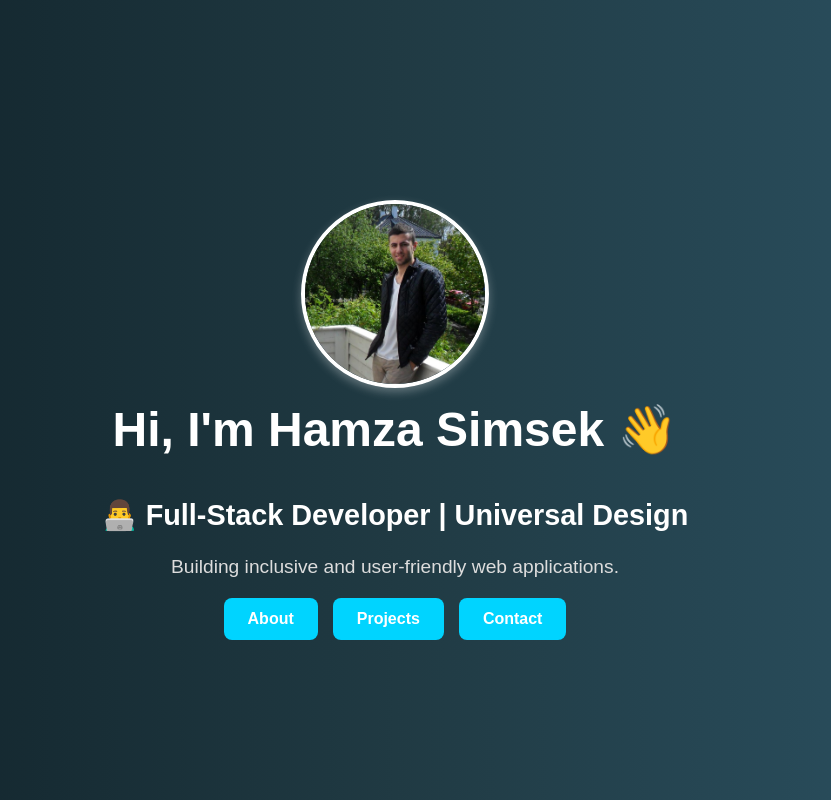
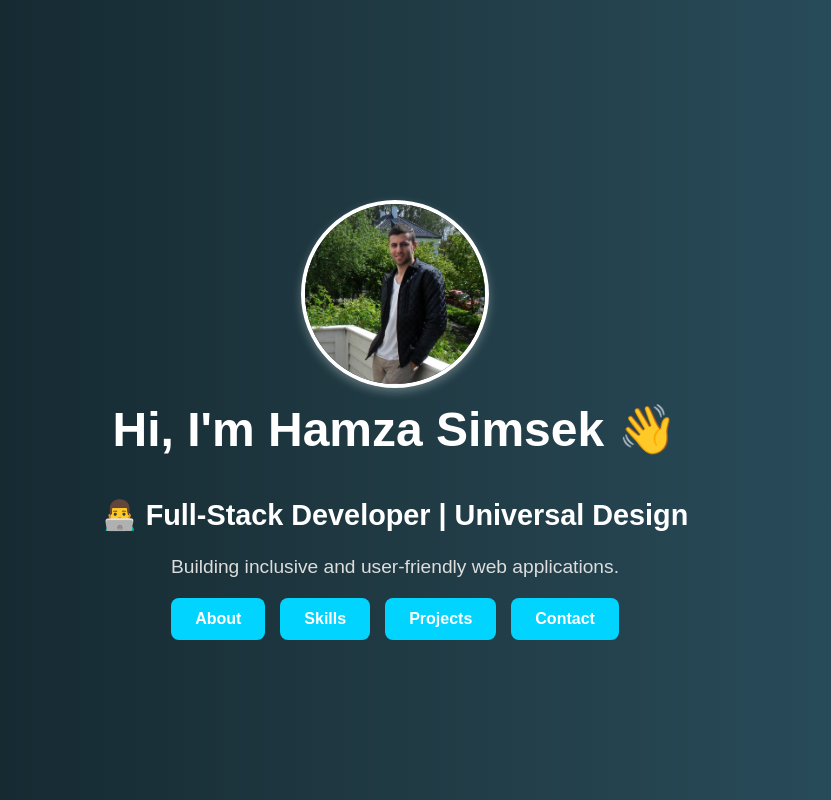
Before and after one commit to hamzas4011/personal-website, a React (Vite) app: page / in a window 1280 px wide. Shown: the top 800 px of the page, without its empty margins (245-1076 px from the left). Built offline with nearby package versions, Linux system fonts and the light colour scheme.

Commit message:
update intro.jsx

```diff
--- a/src/components/Intro.jsx
+++ b/src/components/Intro.jsx
@@ -12,6 +12,7 @@ export function Intro() {
         <p>Building inclusive and user-friendly web applications.</p>
         <div className="intro-buttons">
           <a href="#about" className="intro-button intro-primary-btn">About</a>
+          <a href="#skills" className="intro-button intro-primary-btn">Skills</a>
           <a href="#projects" className="intro-button intro-primary-btn">Projects</a>
           <a href="#contact" className="intro-button intro-primary-btn">Contact</a>
         </div>
```
